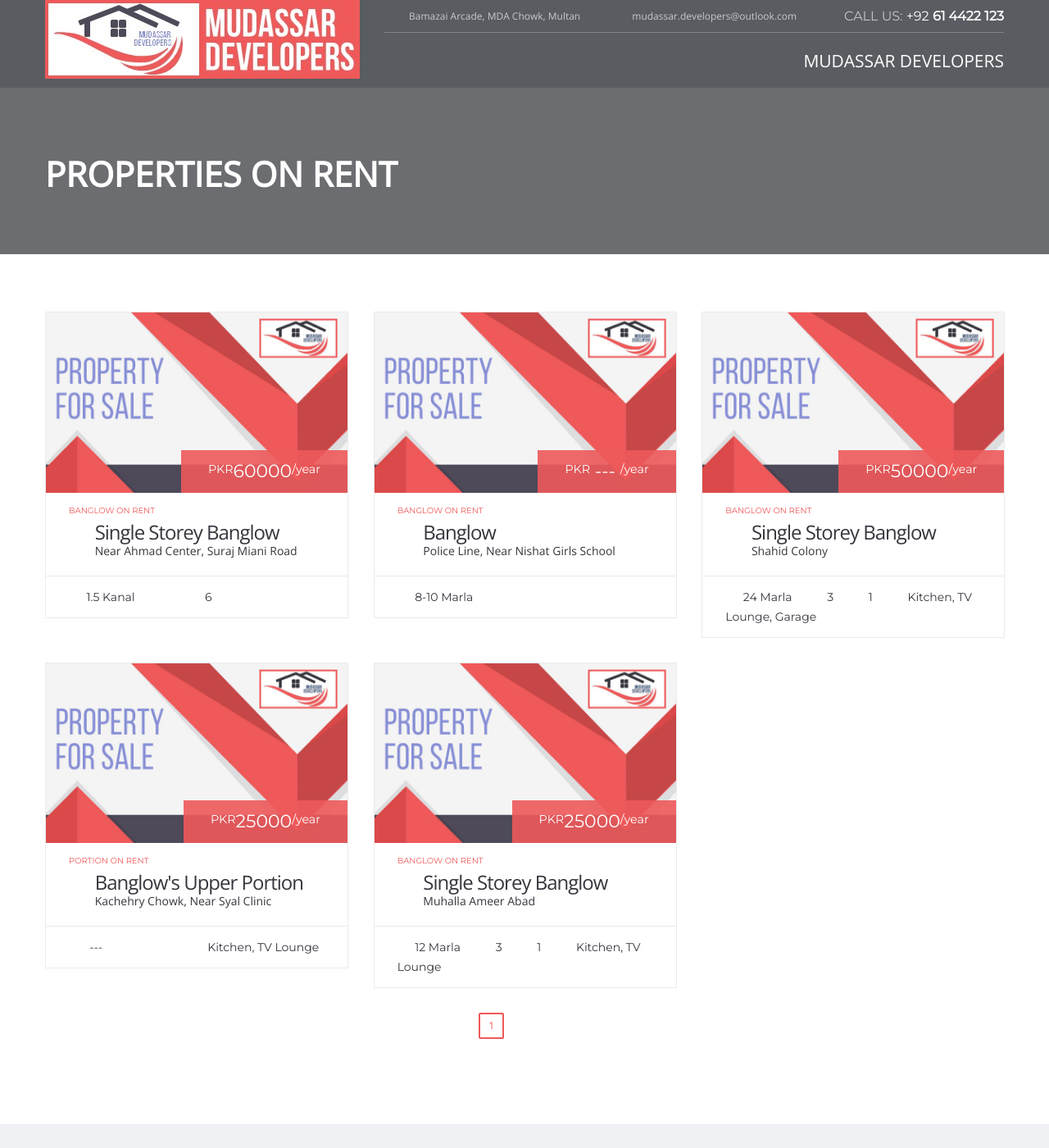
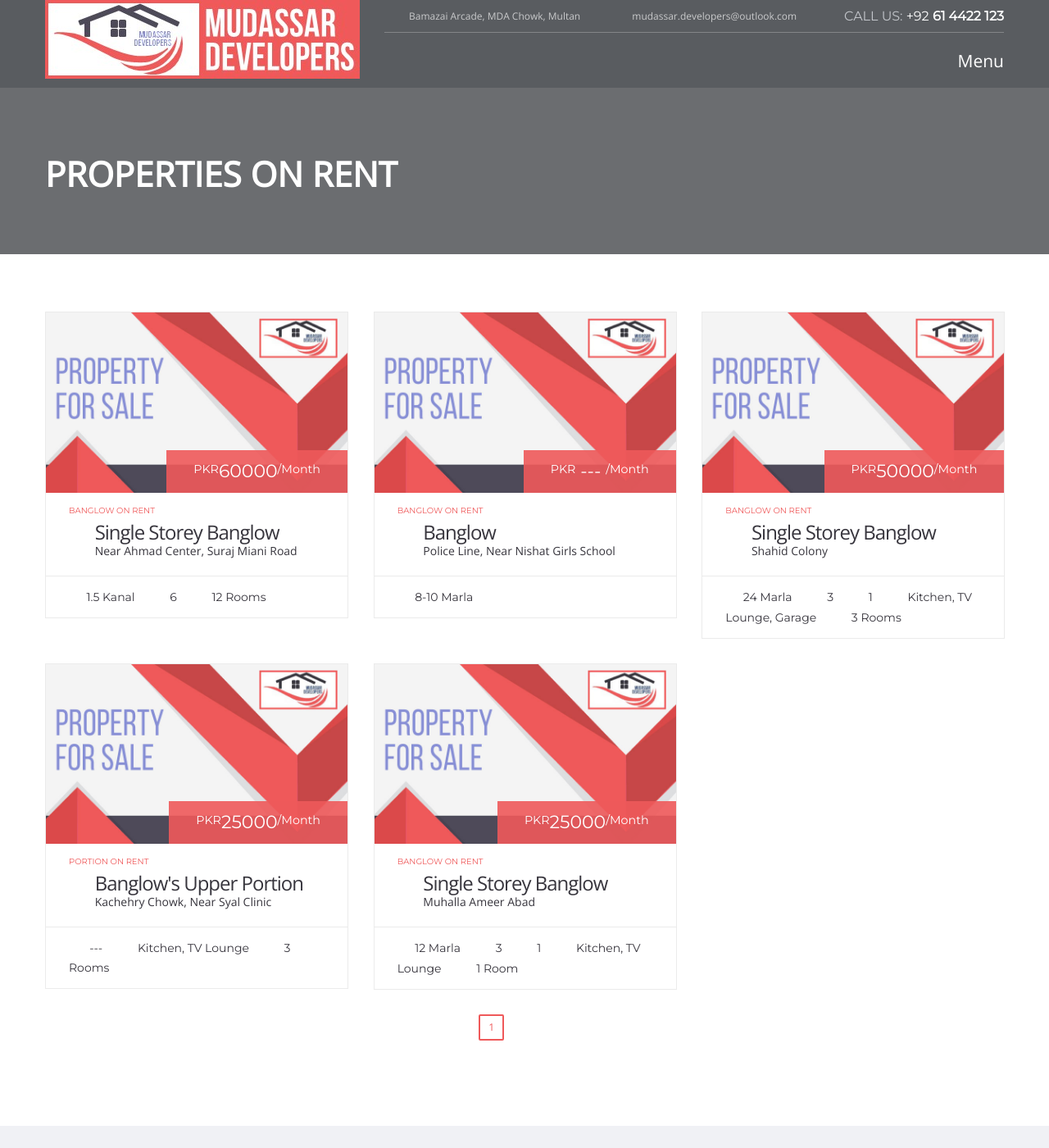
Before and after one commit to MudassarDev/MudassarDev.github.io, a Jekyll site: the page built from rent_listings.md, in a window 1280 px wide and 1400 px high. Shown: the whole window at 82% size. Built offline with Jekyll 4.4.1, drawn with Linux system fonts in a browser that asks for light colours; nearby versions of some CDN libraries; some web fonts are replaced; library files that are not in the unit come from our copies; comment, search, counter and statistics services are not loaded.

Commit message:
Some Fixes

```diff
--- a/_includes/listingDetails.html
+++ b/_includes/listingDetails.html
@@ -17,7 +17,7 @@
                      Property ID: 20055, House.
                   </div>
                   -->
-                  <div class="property_price_box"><span class="property_price_box_sign">Rs </span><span class="property_price_box_price">{{ page.price }}</span></div>
+                  <div class="property_price_box"><span class="property_price_box_sign">Rs </span><span class="property_price_box_price">{{ page.price }}</span>{% if post.categories contains "plot" and post.permarla %}<span class="property_price_box_per"> /Marla</span>{% endif %}{% if post.categories contains "rent" %}<span class="property_price_box_per"> /Month</span>{% endif %}</div>
                   <div class="sc_property_info_list">
                      <span class="icon-area_2">{{ page.area }}</span>{% if page.front %}<span class="icon-floor_plan">{{ page.front }}</span>{% endif %}{% if page.beds %}<span class="icon-bed">{{ page.beds }}</span>{% endif %}
                      {% if page.baths %}<span class="icon-bath">{{ page.baths }}</span>{% endif %}{% if page.workshops %}<span class="icon-warehouse">{{ page.workshops }}</span>{% endif %}
--- a/_includes/navbar.html
+++ b/_includes/navbar.html
@@ -14,7 +14,7 @@
          <div class="cL"></div>
       </div>
       <div class="top_panel_menu">
-         <a href="#" class="menu_main_responsive_button icon-down">MUDASSAR DEVELOPERS </a>
+         <a href="#" class="menu_main_responsive_button icon-down">Menu</a>
          <nav class="menu_main_nav_area">
             <ul id="menu_main" class="menu_main_nav">
                <li class="menu-item ">
--- a/rent_listings.md
+++ b/rent_listings.md
@@ -14,7 +14,7 @@
                      <div class="sc_property_image">
                         <a href="{{ site.baseurl }}{{ post.url }}">
                            <div class="property_price_box">
-                              <span class="property_price_box_sign">PKR</span><span class="property_price_box_price">{{ post.price }}</span><span class="property_price_box_per">/year</span>
+                              <span class="property_price_box_sign">PKR</span><span class="property_price_box_price">{{ post.price }}</span><span class="property_price_box_per">/Month</span>
                            </div>
                            <img alt="" src="{{ site.baseurl }}/images/image-7-1-770x460.jpg">
                         </a>
@@ -36,9 +36,10 @@
                      </div>
                      <div class="sc_property_info_list">
                         <span class="icon-building113">{{ post.area }}</span>
-                        <span class="icon-bed">{{ post.beds }}</span>
-                        <span class="icon-bath">{{ post.baths }}</span>
-                        <span class="icon-warehouse">{{ post.workshops }}</span>
+                        {% if post.beds %}<span class="icon-bed">{{ post.beds }}</span>{% endif %}
+                        {% if post.baths %}<span class="icon-bath">{{ post.baths }}</span>{% endif %}
+                        {% if post.workshops %}<span class="icon-warehouse">{{ post.workshops }}</span>{% endif %}
+                        {% if post.front %}<span class="icon-floor_plan">{{ post.front }}</span>{% endif %}
                      </div>
                   </div>
                </div>
```
